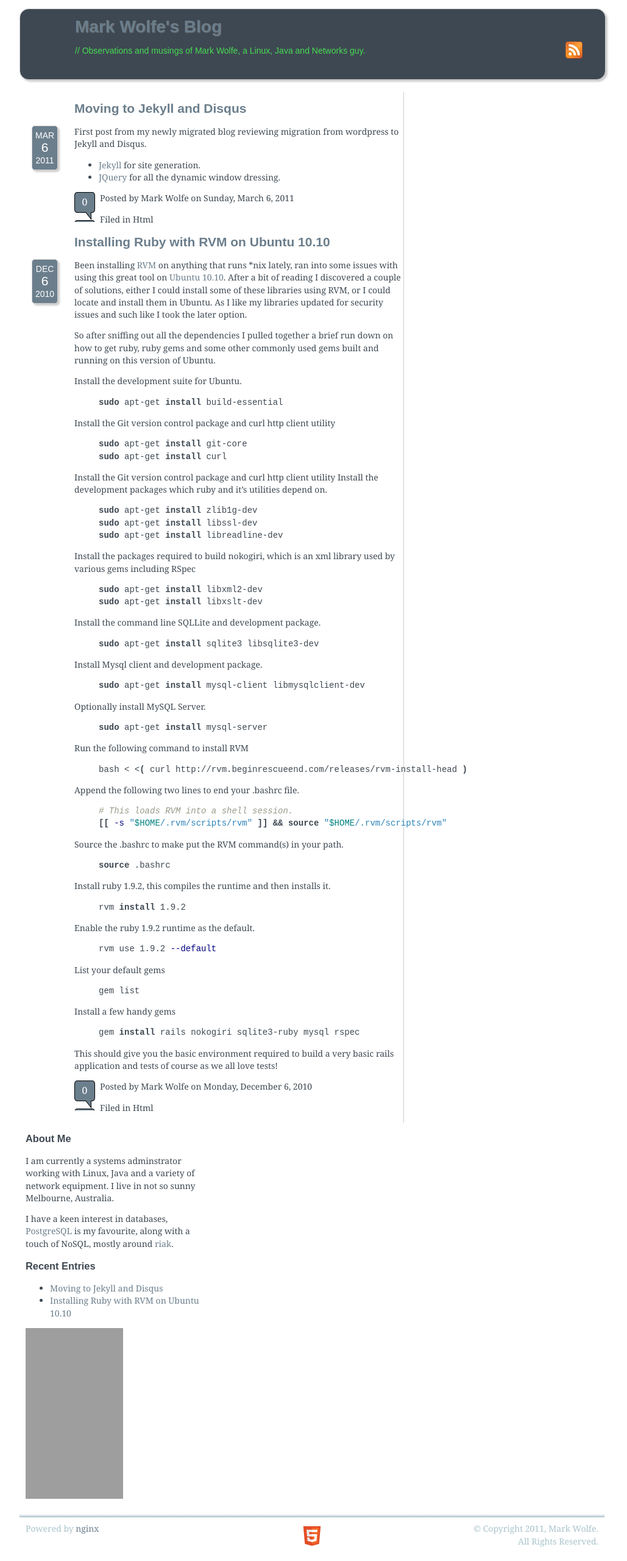
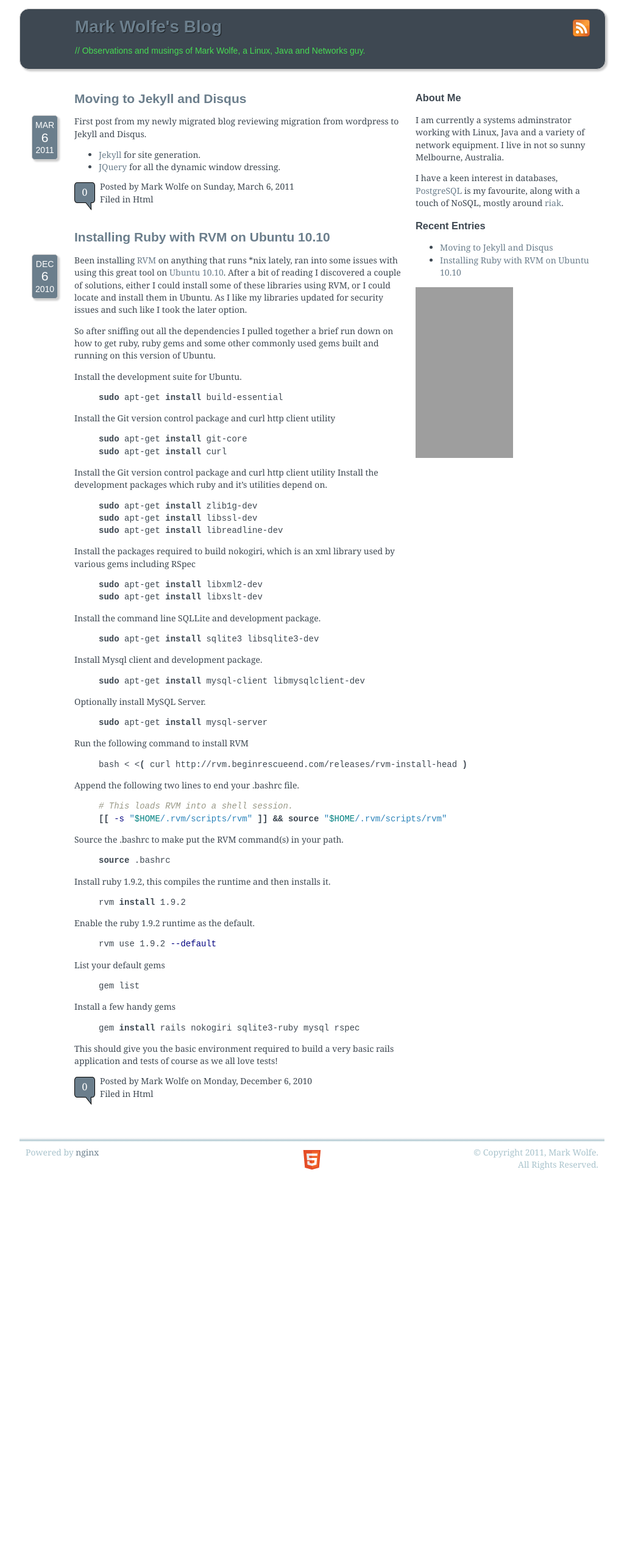
Before and after one commit to wolfeidau/wolfeidau_site, a Jekyll site: the page built from index.html, in a window 1280 px wide. Shown: the whole page at 61% size, without its empty margins (128-1157 px from the left). Built offline with Jekyll 4.4.1, drawn with Linux system fonts in a browser that asks for light colours; nearby versions of some CDN libraries; some web fonts are replaced; library files that are not in the unit come from our copies; the list of posts is cut into pages by our own code; comment, search, counter and statistics services are not loaded; after the commit the page ends 1942 px from its top, so only the background shows below that; grey boxes are pictures that could not be loaded.

Commit message:
messing with layout

```diff
--- a/_layouts/default.html
+++ b/_layouts/default.html
@@ -12,8 +12,6 @@
     <link rel="stylesheet" href="/css/wolfeidau.css" type="text/css">
     <link rel="stylesheet" href="/css/syntax.css" type="text/css">
     <script src="http://ajax.googleapis.com/ajax/libs/jquery/1.5.1/jquery.min.js" type="text/javascript"></script>
-    <script src="/js/jquery.jscrollpane.min.js" type="text/javascript"></script>
-    <script src="/js/jquery.mousewheel.js" type="text/javascript"></script>
     <script src="/js/wolfeidau.js" type="text/javascript"></script>
   </head>
   <body>
--- a/css/wolfeidau.css
+++ b/css/wolfeidau.css
@@ -38,7 +38,7 @@
 header p {
   color: #47DB53;
   padding: 0px;
-  margin: 0px;
+  margin-bottom: 20px;
 }
 
 a:hover, a:focus {
@@ -55,8 +55,7 @@
 }
 
 nav ul {
-  padding: 12px;
-  margin-top: 38px;
+  padding: 0px;
 }
 
 nav ul li {
@@ -80,9 +79,10 @@
   margin-top: 20px;
 }
 
-#beta {
-  border-right:1px solid #ccc;
+.entry {
+  margin-bottom: 45px;
 }
+
 
 .entry-date {
   float: left;
@@ -107,7 +107,7 @@
   background-image: url(../images/bubble.png);
   float: left;
   width: 34px;
-  height: 49px;
+  height: 46px;
   line-height: 32px;
   margin-right: 8px;
   text-align: center;
@@ -115,10 +115,15 @@
   color: white;
 }
 
+.entry-footer{
+  margin-top: 15px;
+  margin-bottom: 15px;
+}
 
-div#entry-footer p {
+
+.entry-footer p {
  line-height: 100%;
- margin: 0.4em 0;
+ margin: 0.5em 0;
 }
 
 .box_rounded {
@@ -129,7 +134,7 @@
 }
 
 .shadow {
-  text-shadow:1px 1px 1px #666;
+  text-shadow:1px 1px 1px #1A1D1F;
 }
 
 .box_shadow {
```
